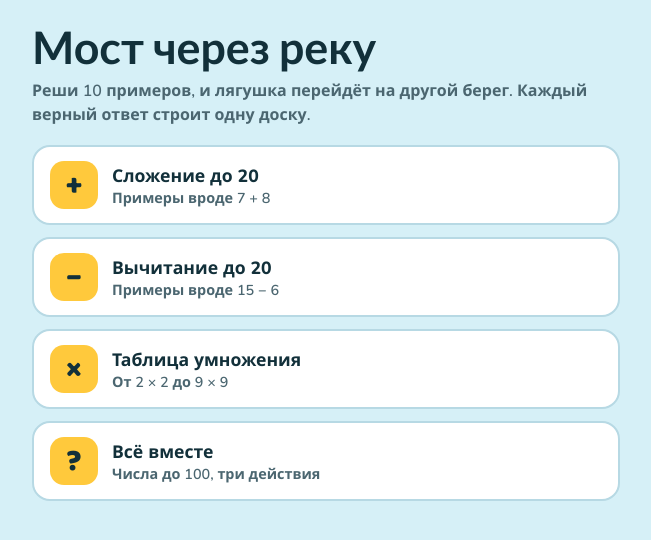
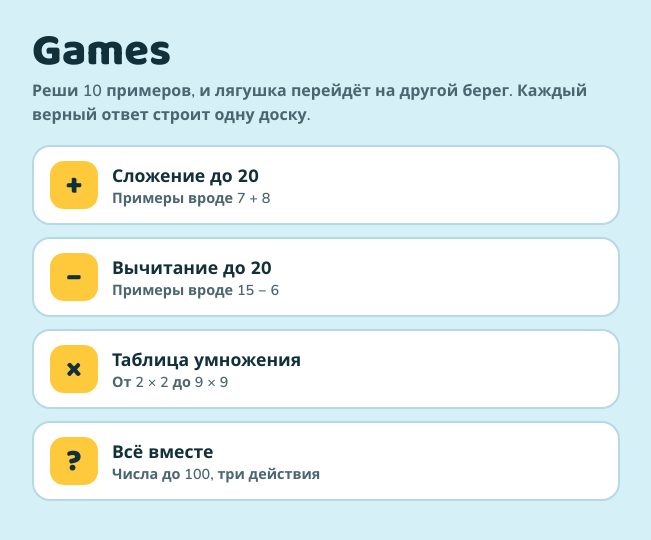
Before and after one commit to KITOBsi-Anvarjon/KITABai, a plain HTML site: page Мост через реку — математика для начальной школы.html in a window 1280 px wide. Shown: the whole page, without its empty margins (314-965 px from the left). Drawn offline with nearby package versions, Linux system fonts and the light colour scheme.

Commit message:
Update Мост через реку — математика для начальной школы.html

```diff
--- a/Мост через реку — математика для начальной школы.html
+++ b/Мост через реку — математика для начальной школы.html
@@ -3,7 +3,7 @@
 <head>
 <meta charset="utf-8">
 <meta name="viewport" content="width=device-width, initial-scale=1, viewport-fit=cover">
-<title>Мост через реку — игра по математике</title>
+<title>Games Игра по математике</title>
 <link href="https://fonts.googleapis.com/css2?family=Baloo+2:wght@600;800&family=Nunito:wght@600;800&display=swap&subset=cyrillic" rel="stylesheet">
 <style>
 :root{
@@ -73,7 +73,7 @@ button:focus-visible{outline:4px solid var(--sun);outline-offset:3px}
 <main>
 
 <section id="start">
-  <h1>Мост через реку</h1>
+  <h1> Games </h1>
   <p class="muted">Реши 10 примеров, и лягушка перейдёт на другой берег. Каждый верный ответ строит одну доску.</p>
   <div class="levels" id="levels"></div>
 </section>
```
